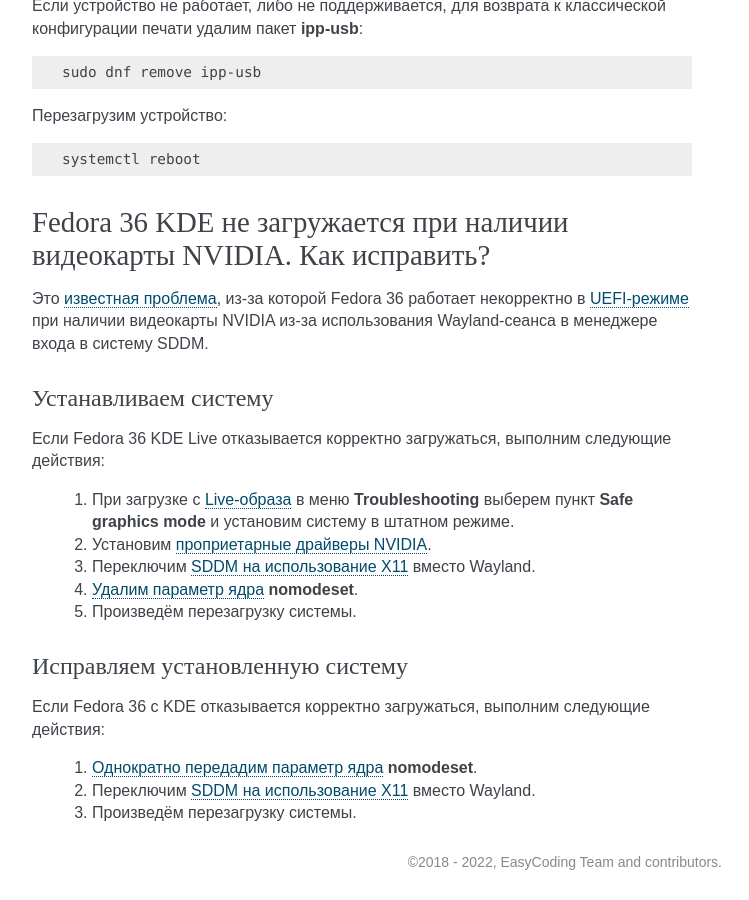
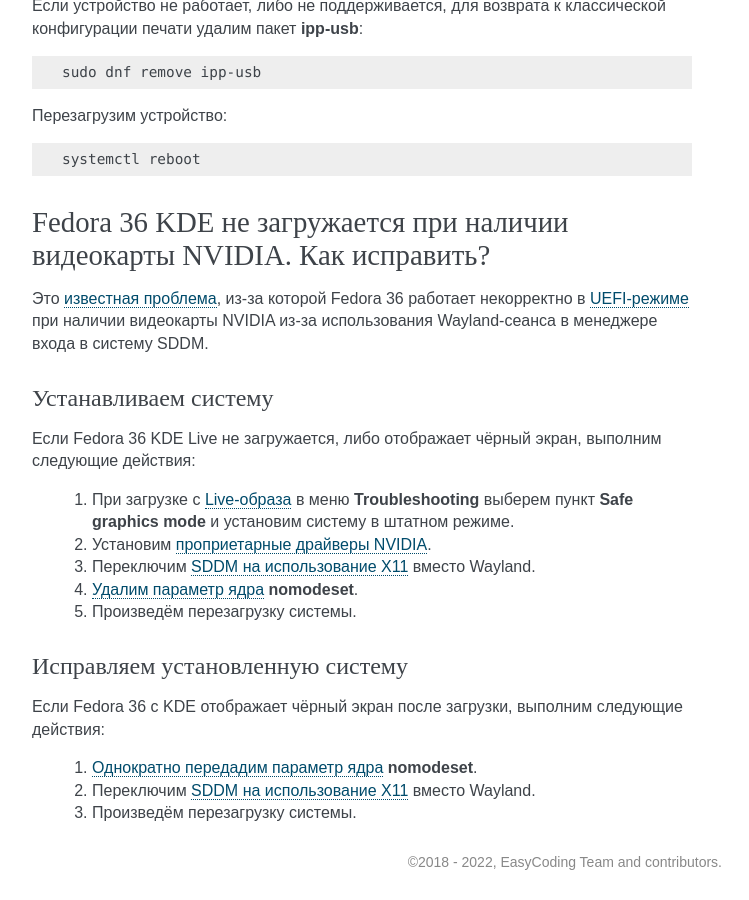
Before and after one commit to RussianFedora/FAQ, a Sphinx documentation site: the page built from source/tips-and-tricks.rst, in a window 1280 px wide and 900 px high, scrolled down 13701 px. Shown: the whole window, without its empty margins (388-1137 px from the left). Built offline with Sphinx 7.4.7, drawn with Linux system fonts in a browser that asks for light colours; comment, search, counter and statistics services are not loaded.

Commit message:
Performed one more edit of kde-nvidia-bug question.

```diff
--- a/source/tips-and-tricks.rst
+++ b/source/tips-and-tricks.rst
@@ -746,7 +746,7 @@
 Устанавливаем систему
 ^^^^^^^^^^^^^^^^^^^^^^^^
 
-Если Fedora 36 KDE Live отказывается корректно загружаться, выполним следующие действия:
+Если Fedora 36 KDE Live не загружается, либо отображает чёрный экран, выполним следующие действия:
 
   1. При загрузке с :ref:`Live-образа <usb-flash>` в меню **Troubleshooting** выберем пункт **Safe graphics mode** и установим систему в штатном режиме.
   2. Установим :ref:`проприетарные драйверы NVIDIA <nvidia-drivers>`.
@@ -757,7 +757,7 @@
 Исправляем установленную систему
 ^^^^^^^^^^^^^^^^^^^^^^^^^^^^^^^^^^^^
 
-Если Fedora 36 с KDE отказывается корректно загружаться, выполним следующие действия:
+Если Fedora 36 с KDE отображает чёрный экран после загрузки, выполним следующие действия:
 
   1. :ref:`Однократно передадим параметр ядра <kernelpm-once>` **nomodeset**.
   2. Переключим :ref:`SDDM на использование X11 <x11-plasma>` вместо Wayland.
```
